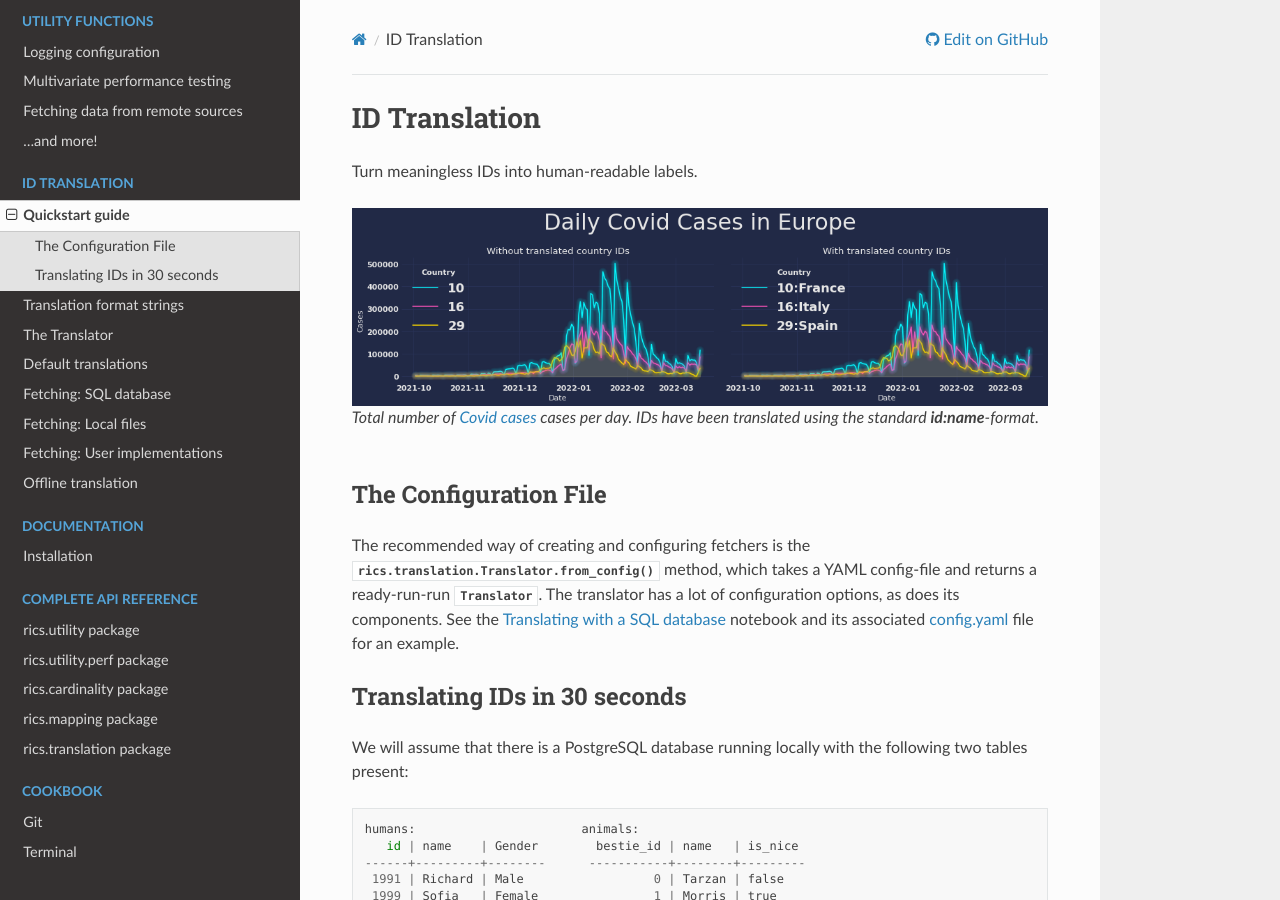
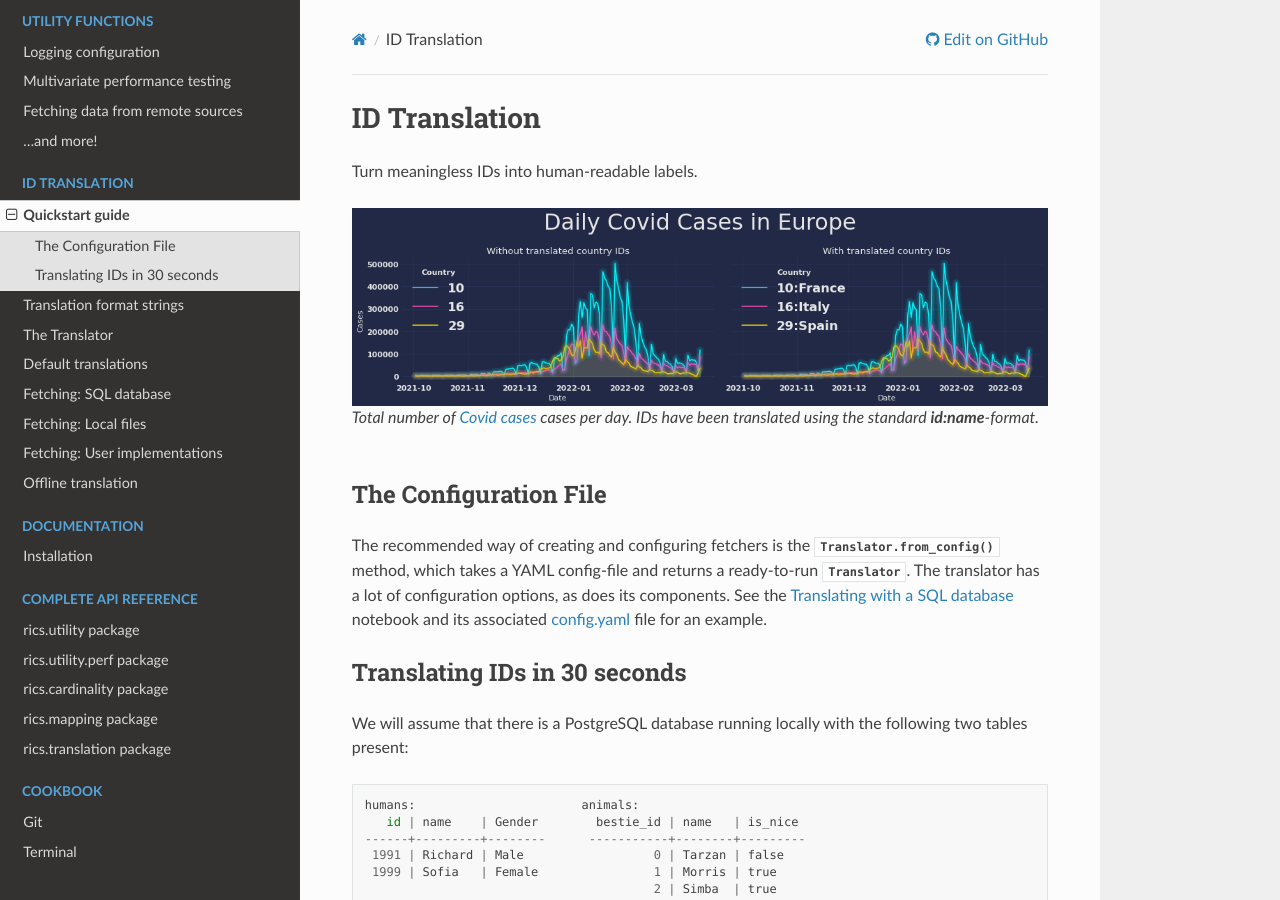
Before and after one commit to rsundqvist/rics, a Sphinx documentation site: the page built from docs/translation-quickstart.rst, in a window 1280 px wide and 900 px high. Built offline with Sphinx 7.4.7 and the Read the Docs theme 2.0.0, drawn with Linux system fonts in a browser that asks for light colours.

Commit message:
Fix typo in Translation Quickstart

```diff
--- a/docs/translation-quickstart.rst
+++ b/docs/translation-quickstart.rst
@@ -10,10 +10,10 @@ Turn meaningless IDs into human-readable labels.
 ======================
 The Configuration File
 ======================
-The recommended way of creating and configuring fetchers is the :meth:`rics.translation.Translator.from_config` method,
-which takes a YAML config-file and returns a ready-run-run :class:`~rics.translation.Translator`. The translator has a
-lot of configuration options, as does its components. See the `Translating with a SQL database`_ notebook and its
-associated `config.yaml`_ file for an example.
+The recommended way of creating and configuring fetchers is the :meth:`Translator.from_config()
+<rics.translation.Translator.from_config>` method, which takes a YAML config-file and returns a ready-to-run
+:class:`~rics.translation.Translator`. The translator has a lot of configuration options, as does its components. See
+the `Translating with a SQL database`_ notebook and its associated `config.yaml`_ file for an example.
 
 =============================
 Translating IDs in 30 seconds
```
